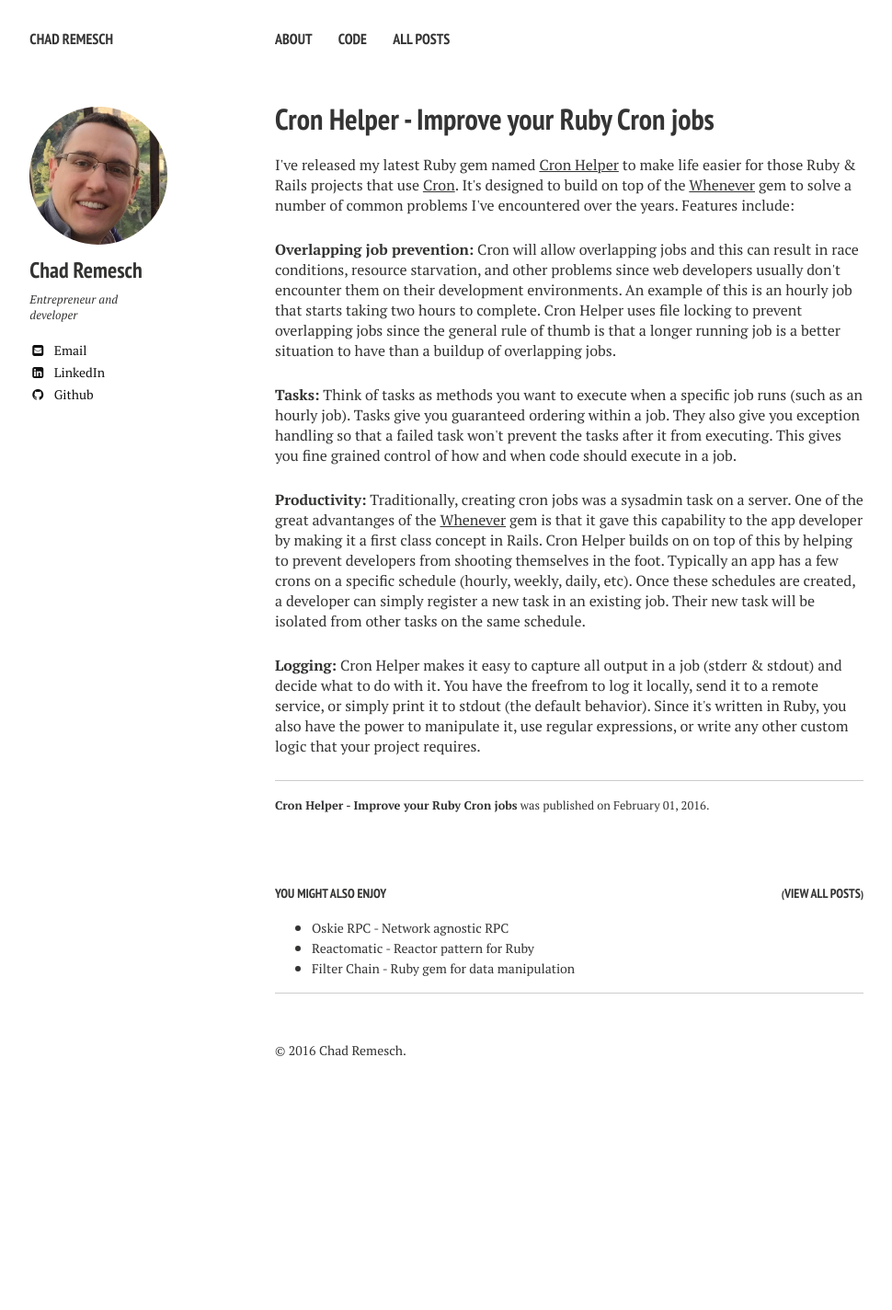
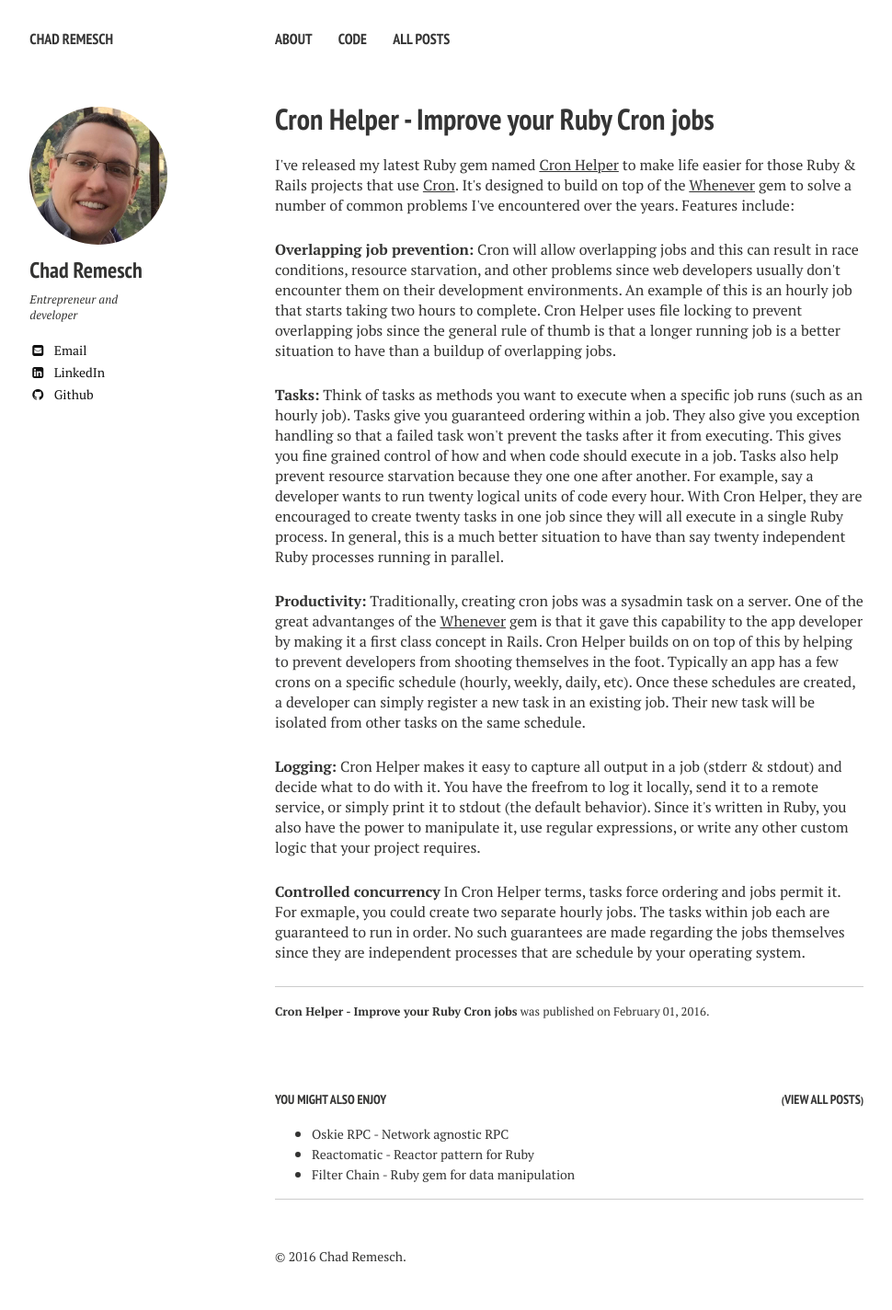
Before and after one commit to chadrem/chadrem.github.io, a Jekyll site: the page built from _posts/2016-02-01-improve-your-ruby-cron-jobs.html, in a window 1280 px wide. Shown: the whole page at 92% size, without its empty margins (21-991 px from the left). Built offline with Jekyll 4.4.1, drawn with Linux system fonts in a browser that asks for light colours; nearby versions of some CDN libraries; before the commit the page ends 1200 px from its top, so only the background shows below that.

Commit message:
More detailed info.

```diff
--- a/_posts/2016-02-01-improve-your-ruby-cron-jobs.html
+++ b/_posts/2016-02-01-improve-your-ruby-cron-jobs.html
@@ -27,6 +27,10 @@ tags: []
     Tasks give you guaranteed ordering within a job.
     They also give you exception handling so that a failed task won't prevent the tasks after it from executing.
     This gives you fine grained control of how and when code should execute in a job.
+    Tasks also help prevent resource starvation because they one one after another.
+    For example, say a developer wants to run twenty logical units of code every hour.
+    With Cron Helper, they are encouraged to create twenty tasks in one job since they will all execute in a single Ruby process.
+    In general, this is a much better situation to have than say twenty independent Ruby processes running in parallel.
 </p>
 <p>
     <strong>Productivity:</strong> Traditionally, creating cron jobs was a sysadmin task on a server.
@@ -44,3 +48,11 @@ tags: []
     Since it's written in Ruby, you also have the power to manipulate it, use regular expressions, or write any other custom
     logic that your project requires.
 </p>
+<p>
+    <strong>Controlled concurrency</strong>
+    In Cron Helper terms, tasks force ordering and jobs permit it.
+    For exmaple, you could create two separate hourly jobs.
+    The tasks within job each are guaranteed to run in order.
+    No such guarantees are made regarding the jobs themselves since they are independent processes that are schedule
+    by your operating system.
+</p>
```
